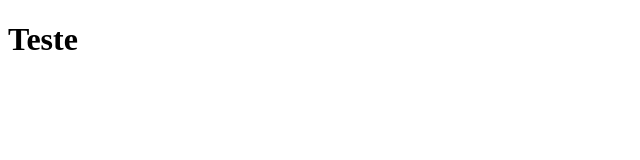
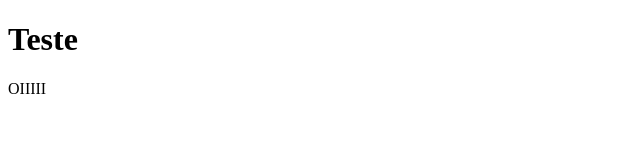
Before and after one commit to CaioCapel/teste, a plain HTML site: page index.html in a window 1280 px wide. Shown: the full height of the page, 0-640 px from the left. Drawn offline with Linux system fonts and the light colour scheme.

Commit message:
Update index.html

```diff
--- a/index.html
+++ b/index.html
@@ -8,5 +8,6 @@
 </head>
 <body>
     <h1>Teste</h1>
+    <p>OIIIII</p>
 </body>
 </html>
```
